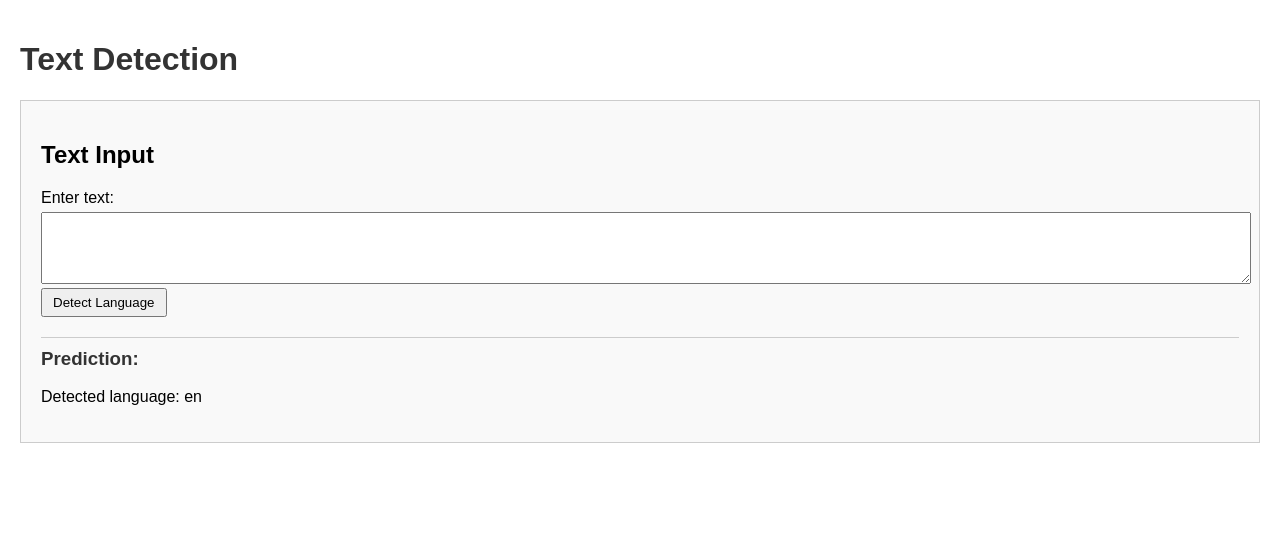
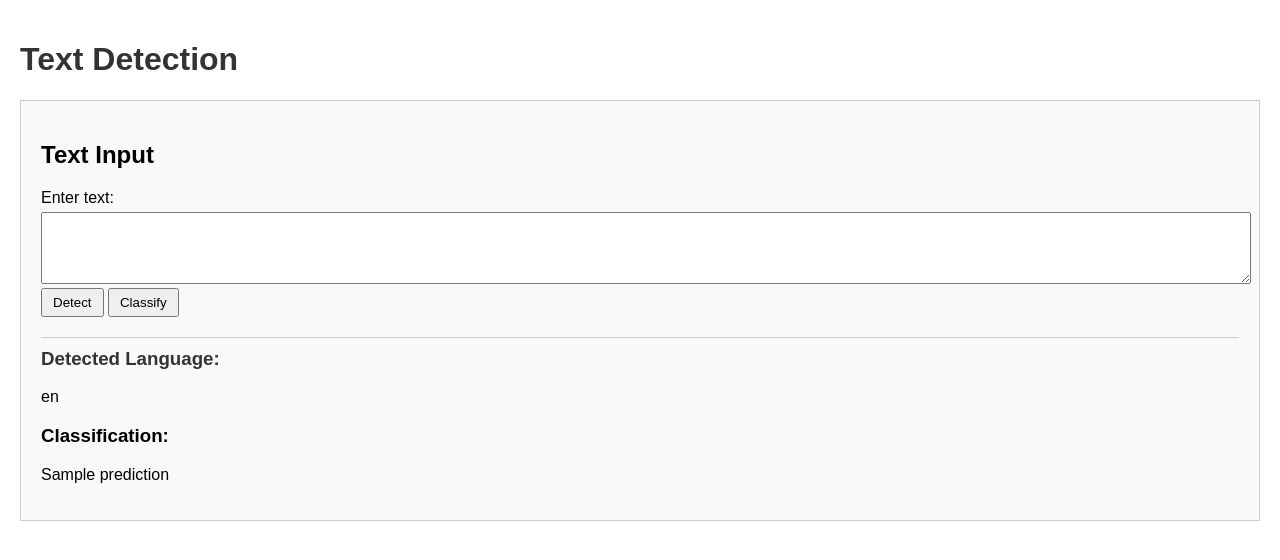
Before and after one commit to Bhuribhat/Text-Classification, a FastAPI app: template app/templates/index.html in a window 1280 px wide. Shown: the top 560 px of the page. Run offline with FastAPI, Linux system fonts and the light colour scheme; the template is opened without the code that fills it: most values are stand-ins (such as "Sample title", 1, 10 or a date in 2020); parts of the project's set-up code (start-up, migrations or seed data) failed here and were passed over.

Commit message:
add both models to detect route

```diff
--- a/app/main.py
+++ b/app/main.py
@@ -3,7 +3,9 @@ from fastapi import FastAPI, Request
 from fastapi.responses import HTMLResponse
 from fastapi.staticfiles import StaticFiles
 from fastapi.templating import Jinja2Templates
+
 from model.detection_model import predict_pipeline
+from model.classify_model import predict_classify
 
 
 class TextIn(BaseModel):
@@ -30,13 +32,33 @@ def predict(request: Request, payload: TextIn):
     return {"language": language}
 
 
+@app.post("/classify")
+async def classify(request: Request, payload: TextIn):
+    text = payload.text
+    prediction = predict_classify([text])
+    return {"prediction": prediction}
+
+
 @app.route("/detect", methods=["GET", "POST"])
 async def detect(request: Request, payload: TextIn = None):
     if request.method == "POST" and payload is not None:
         language = predict_pipeline(payload.text)
-        return templates.TemplateResponse("index.html", {"request": request, "language": language})
+        if language != 'English':
+            return templates.TemplateResponse(
+                "index.html", {"request": request, "language": language, "prediction": "None"}
+            )
+        else:
+            text = payload.text
+            prediction = predict_classify([text])
+            return templates.TemplateResponse(
+                "index.html", {"request": request, "language": language, "prediction": prediction}
+            )
     else:
-        return templates.TemplateResponse("index.html", {"request": request, "language": "None"}, media_type="text/html")
+        return templates.TemplateResponse(
+            "index.html",
+            {"request": request, "language": "None", "prediction": "None"},
+            media_type="text/html"
+        )
 
 
 # uvicorn main:app --reload
--- a/app/templates/index.html
+++ b/app/templates/index.html
@@ -11,14 +11,20 @@
         <form id="textForm">
             <label for="text">Enter text:</label>
             <textarea id="text" name="text" rows="4" cols="50"></textarea>
-            <button type="button" onclick="submitText()">Detect Language</button>
+            <button type="button" onclick="submitText()">Detect</button>
+            <button type="button" onclick="classifyText()">Classify</button>
         </form>
-        {% if language %}
+
         <div class="result">
-            <h3>Prediction:</h3>
-            <p>Detected language: {{ language }}</p>
+            <h3>Detected Language:</h3>
+            <p>{{ language }}</p>
         </div>
-        {% endif %}
+
+        <div class="classificationResult">
+            <h3>Classification:</h3>
+            <p>{{ prediction }}</p>
+        </div>
+
     </div>
     <script>
         function submitText() {
@@ -47,8 +53,48 @@
                     // Update the result element
                     if (result) {
                         result.innerHTML = `
-                            <h3>Prediction:</h3>
-                            <p>Detected language: ${response.language}</p>
+                            <h3>Detected Language:</h3>
+                            <p>${response.language}</p>
+                        `;
+                    }
+                } else {
+                    console.error(xhr.status);
+                }
+            }
+
+            // Send the request with the serialized payload
+            xhr.send(payload);
+        };
+
+        function classifyText() {
+            const textArea = document.getElementById('text');
+            const text = textArea.value;
+            console.log(text);
+
+            // Serialize the input as JSON
+            const payload = JSON.stringify({ 'text': text });
+
+            // Create a new request
+            const xhr = new XMLHttpRequest();
+
+            // Set the request URL and method
+            xhr.open('POST', '/classify');
+
+            // Set the request headers
+            xhr.setRequestHeader('Content-Type', 'application/json');
+
+            // Define the callback function when the request completes
+            xhr.onload = function () {
+                if (xhr.status === 200) {
+                    const response = JSON.parse(xhr.responseText);
+                    const result = document.querySelector('.classificationResult');
+                    console.log(response.prediction);
+
+                    // Update the result element
+                    if (result) {
+                        result.innerHTML = `
+                            <h3>Classification:</h3>
+                            <p>${response.prediction}</p>
                         `;
                     }
                 } else {
@@ -58,7 +104,7 @@
 
             // Send the request with the serialized payload
             xhr.send(payload);
-        }
+        };
     </script>
 </body>
 </html>
```
Also changed, not shown: app/model/classify_model.py (+4 -3 lines).
